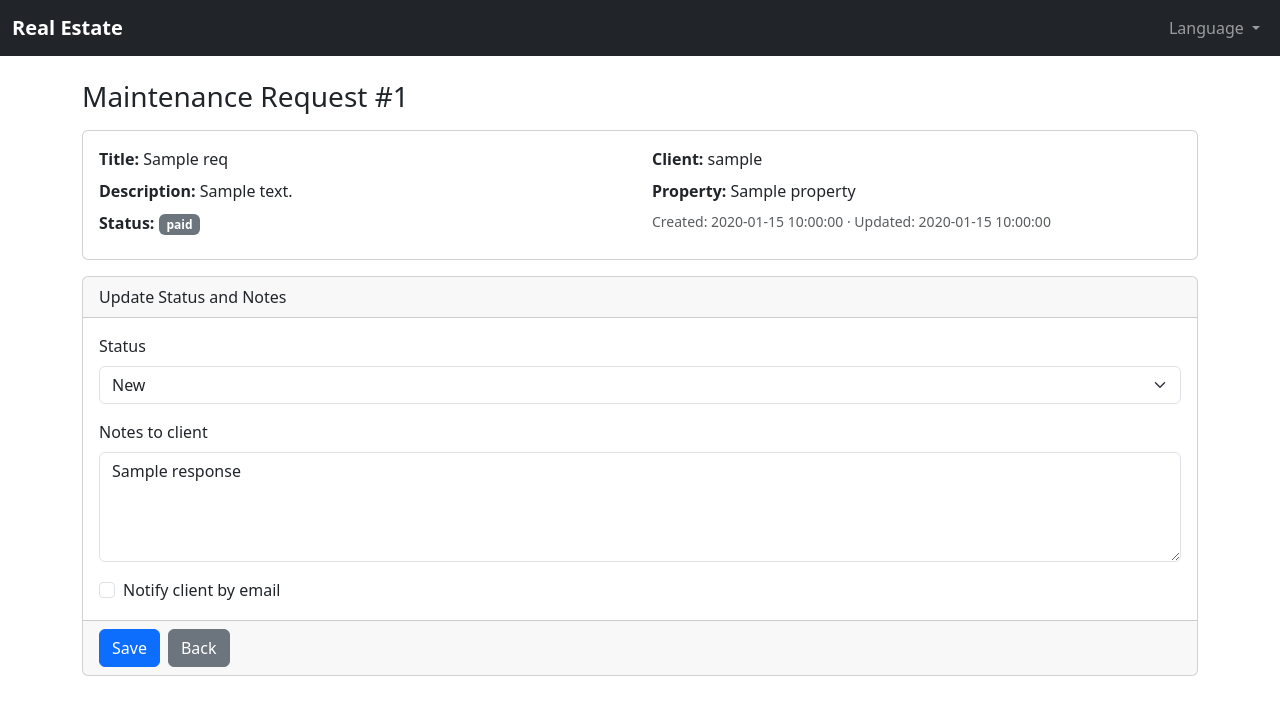
After one commit to realestatefuad1997-afk/realestate, a Python web app: template app/templates/employee/maintenance_detail.html in a window 1280 px wide. The commit adds this page. Shown: the top 715 px of the page. Run offline with Jinja, Linux system fonts and the light colour scheme; the template is opened without the code that fills it: most values are stand-ins (such as "Sample title", 1, 10 or a date in 2020).

Commit message:
feat: Add email notifications and detail views
Adds email notifications for status updates on maintenance requests and complaints. Includes new detail views for employees to manage these requests and complaints. Also adds a fallback mechanism to ensure necessary database columns exist if migrations fail.

Co-authored-by: citybeachgulf <citybeachgulf@gmail.com>

```diff
--- a/app/models.py
+++ b/app/models.py
@@ -111,6 +111,7 @@ class MaintenanceRequest(db.Model, TimestampMixin):
     title = db.Column(db.String(200), nullable=False)
     description = db.Column(db.Text, nullable=False)
     status = db.Column(db.String(50), nullable=False, default="new")  # new, in_progress, resolved, closed
+    response = db.Column(db.Text)
 
 
 class Complaint(db.Model, TimestampMixin):
@@ -121,3 +122,4 @@ class Complaint(db.Model, TimestampMixin):
     subject = db.Column(db.String(200), nullable=False)
     description = db.Column(db.Text, nullable=False)
     status = db.Column(db.String(50), nullable=False, default="new")  # new, reviewing, resolved, closed
+    response = db.Column(db.Text)
--- a/app/templates/employee/dashboard.html
+++ b/app/templates/employee/dashboard.html
@@ -35,7 +35,7 @@
     <ul class="list-group">
       {% for m in maintenance_requests %}
       <li class="list-group-item d-flex justify-content-between align-items-center">
-        {{ m.title }}
+        <a href="{{ url_for('employee.maintenance_detail', req_id=m.id) }}">{{ m.title }}</a>
         <span class="badge text-bg-secondary">{{ m.status }}</span>
       </li>
       {% else %}
@@ -48,7 +48,7 @@
     <ul class="list-group">
       {% for c in complaints %}
       <li class="list-group-item d-flex justify-content-between align-items-center">
-        {{ c.subject }}
+        <a href="{{ url_for('employee.complaint_detail', comp_id=c.id) }}">{{ c.subject }}</a>
         <span class="badge text-bg-secondary">{{ c.status }}</span>
       </li>
       {% else %}
--- /dev/null
+++ b/app/templates/employee/maintenance_detail.html
@@ -0,0 +1,49 @@
+{% extends 'base.html' %}
+{% block title %}{{ _('Maintenance Request') }} #{{ req.id }}{% endblock %}
+{% block content %}
+<h3 class="mb-3">{{ _('Maintenance Request') }} #{{ req.id }}</h3>
+
+<div class="card mb-3">
+  <div class="card-body">
+    <div class="row">
+      <div class="col-md-6">
+        <div class="mb-2"><strong>{{ _('Title') }}:</strong> {{ req.title }}</div>
+        <div class="mb-2"><strong>{{ _('Description') }}:</strong> {{ req.description }}</div>
+        <div class="mb-2"><strong>{{ _('Status') }}:</strong> <span class="badge text-bg-secondary">{{ req.status }}</span></div>
+      </div>
+      <div class="col-md-6">
+        <div class="mb-2"><strong>{{ _('Client') }}:</strong> {{ tenant.username if tenant else '-' }}</div>
+        <div class="mb-2"><strong>{{ _('Property') }}:</strong> {{ property.title if property else '-' }}</div>
+        <div class="text-muted small">{{ _('Created') }}: {{ req.created_at }} · {{ _('Updated') }}: {{ req.updated_at }}</div>
+      </div>
+    </div>
+  </div>
+  </div>
+
+<form method="post" class="card">
+  <div class="card-header">{{ _('Update Status and Notes') }}</div>
+  <div class="card-body">
+    <div class="mb-3">
+      <label class="form-label">{{ _('Status') }}</label>
+      <select name="status" class="form-select">
+        <option value="new" {{ 'selected' if req.status=='new' else '' }}>{{ _('New') }}</option>
+        <option value="in_progress" {{ 'selected' if req.status=='in_progress' else '' }}>{{ _('In Progress') }}</option>
+        <option value="resolved" {{ 'selected' if req.status=='resolved' else '' }}>{{ _('Resolved') }}</option>
+        <option value="closed" {{ 'selected' if req.status=='closed' else '' }}>{{ _('Closed') }}</option>
+      </select>
+    </div>
+    <div class="mb-3">
+      <label class="form-label">{{ _('Notes to client') }}</label>
+      <textarea name="response" class="form-control" rows="4">{{ req.response or '' }}</textarea>
+    </div>
+    <div class="form-check">
+      <input class="form-check-input" type="checkbox" name="notify_client" id="notify_client" />
+      <label class="form-check-label" for="notify_client">{{ _('Notify client by email') }}</label>
+    </div>
+  </div>
+  <div class="card-footer d-flex gap-2">
+    <button class="btn btn-primary" type="submit">{{ _('Save') }}</button>
+    <a class="btn btn-secondary" href="{{ url_for('employee.dashboard') }}">{{ _('Back') }}</a>
+  </div>
+</form>
+{% endblock %}
--- a/app/templates/tenant/dashboard.html
+++ b/app/templates/tenant/dashboard.html
@@ -44,6 +44,9 @@
           <div>
             <strong>{{ m.title }}</strong>
             <div class="text-muted small">{{ m.description }}</div>
+            {% if m.response %}
+            <div class="mt-1"><strong>{{ _('Response') }}:</strong> {{ m.response }}</div>
+            {% endif %}
           </div>
           <span class="badge text-bg-secondary">{{ m.status }}</span>
         </div>
@@ -65,6 +68,9 @@
           <div>
             <strong>{{ c.subject }}</strong>
             <div class="text-muted small">{{ c.description }}</div>
+            {% if c.response %}
+            <div class="mt-1"><strong>{{ _('Response') }}:</strong> {{ c.response }}</div>
+            {% endif %}
           </div>
           <span class="badge text-bg-secondary">{{ c.status }}</span>
         </div>
```
Also changed, not shown: app/__init__.py (+18 -2 lines), app/employee/routes.py (+122 -0 lines), app/templates/employee/complaint_detail.html (added, +48 -0 lines).
